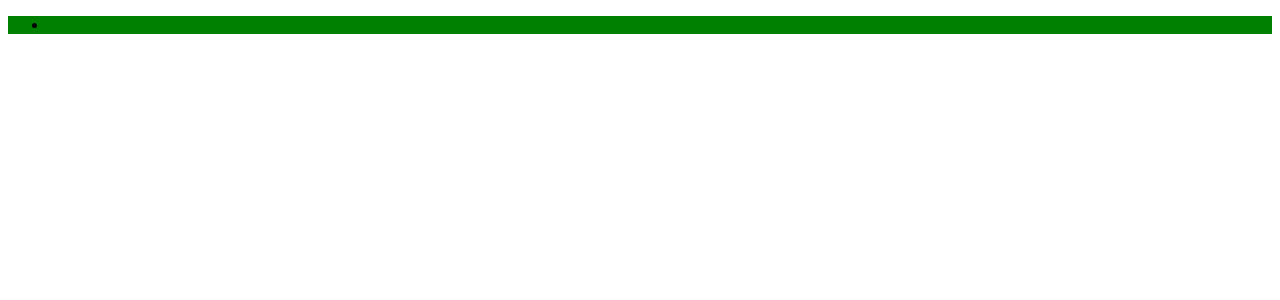
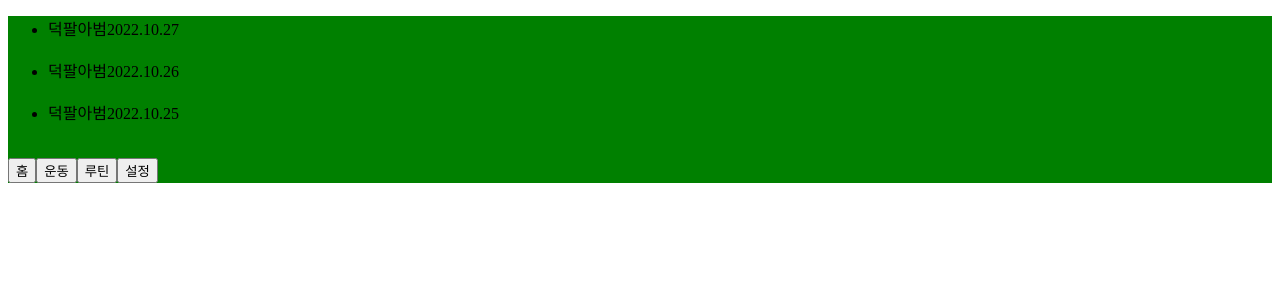
Before and after one commit to wonbincho/health-record, a React app: page / in a window 1280 px wide. Shown: the top 300 px of the page. Built offline with nearby package versions, Linux system fonts and the light colour scheme.

Commit message:
10/27작업

```diff
--- a/src/pages/Home.tsx
+++ b/src/pages/Home.tsx
@@ -12,8 +12,25 @@ const Home: React.FC<IOwnProps> = ({ }) => {
       <div>
         <ul className={cx('list_set')}>
           <li className={cx('list')}>
-            <span className={cx('writer')}></span>
-            <span className={cx('data')}></span>
+            <span className={cx('writer')}>덕팔아범</span>
+            <span className={cx('data')}>2022.10.27</span>
+            <div className={cx('thumb')}>
+              <img></img>
+            </div>
+            <div className={cx('contents')}>
+            </div>
+          </li>
+          <li className={cx('list')}>
+            <span className={cx('writer')}>덕팔아범</span>
+            <span className={cx('data')}>2022.10.26</span>
+            <div className={cx('thumb')}>
+              <img></img>
+            </div>
+            <div className={cx('contents')}></div>
+          </li>
+          <li className={cx('list')}>
+            <span className={cx('writer')}>덕팔아범</span>
+            <span className={cx('data')}>2022.10.25</span>
             <div className={cx('thumb')}>
               <img></img>
             </div>
@@ -21,6 +38,12 @@ const Home: React.FC<IOwnProps> = ({ }) => {
           </li>
         </ul>
       </div>
+      <div className={cx('footer')}>
+        <button>홈</button>
+        <button>운동</button>
+        <button>루틴</button>
+        <button>설정</button>
+      </div>
     </div>
   );
 };
--- /dev/null
+++ b/src/pages/Routine.scss
@@ -0,0 +1,34 @@
+.page_wrap {
+    padding-top: 20px;
+}
+
+.add_routine {
+    text-align: right;
+    padding-right: 10px;
+    color: aqua;
+    font-size: 14px;
+}
+
+.menu_wrap {
+    margin-top: 30px;
+    display: flex;
+    justify-content: space-between;
+
+    .menu {
+        width: 50%;
+        padding-bottom: 4px;
+        border-bottom: 1px rgba(0, 0, 0, 0.2) solid;
+        font-size: 16px;
+
+        &[aria-selected=true] {
+            border-bottom: 1px #000fff solid;
+        }
+    }
+}
+
+.list_set {
+    margin: 20px;
+    background-color: #0ff000;
+
+    .title {}
+}
--- /dev/null
+++ b/src/pages/Routine.tsx
@@ -0,0 +1,57 @@
+import React from 'react';
+import classNames from 'classnames/bind';
+import styles from './Routine.scss';
+
+const cx = classNames.bind(styles);
+
+interface IOwnProps { };
+
+const Routine: React.FC<IOwnProps> = ({ }) => {
+  return (
+    <div className={cx('routine')}>
+      <div className={cx('page_wrap')}>
+        <p className={cx('add_routine')}>루틴 추가하기</p>
+        <div className={cx('menu_wrap')}>
+          <button className={cx('menu')} aria-selected='true'>루틴</button>
+          <button className={cx('menu')} aria-selected='false'>운동 추가하기</button>
+        </div>
+        <ul className={cx('list_set')}>
+          <li className={cx('list')}>
+            <p className={cx('title')}>상체</p>
+            <div className={cx('routine_set')}>
+              <p className={cx('item')}>가슴</p>
+              <p className={cx('item')}>어깨</p>
+              <p className={cx('item')}>등</p>
+              <p className={cx('item')}>팔</p>
+              <p className={cx('item')}>유산소</p>
+            </div>
+            <div className={cx('update')}>
+              <a href="#" className={cx('edit')}>수정</a>
+              <a href="#" className={cx('delete')}>삭제</a>
+            </div>
+          </li>
+          <li className={cx('list')}>
+            <p className={cx('title')}>하체</p>
+            <div className={cx('routine_set')}>
+              <p className={cx('item')}>허벅지</p>
+              <p className={cx('item')}>엉덩이</p>
+              <p className={cx('item')}>유산소</p>
+            </div>
+            <div className={cx('update')}>
+              <a href="#" className={cx('edit')}>수정</a>
+              <a href="#" className={cx('delete')}>삭제</a>
+            </div>
+          </li>
+        </ul>
+      </div>
+      <div className={cx('footer')}>
+        <button>홈</button>
+        <button>운동</button>
+        <button>루틴</button>
+        <button>설정</button>
+      </div>
+    </div>
+  );
+};
+
+export default Routine;
--- a/src/routes.ts
+++ b/src/routes.ts
@@ -9,12 +9,23 @@ export const ROUTE_PATH: {
     name: 'home',
     title: '홈',
   },
+  ROUTINE: {
+    path: '/routine',
+    url: '/',
+    name: 'routine',
+    title: '루틴',
+  },
 };
 
 export const routes = [
   {
     ...ROUTE_PATH.HOME,
     exact: true,
-    component: lazy(() => import('@src/pages/Home.tsx')),
+    component: lazy(() => import('@src/pages/Home')),
+  },
+  {
+    ...ROUTE_PATH.ROUTINE,
+    exact: true,
+    component: lazy(() => import('@src/pages/Routine')),
   },
 ];
```
Also changed, not shown: config/webpack.config.js (+4 -4 lines).
